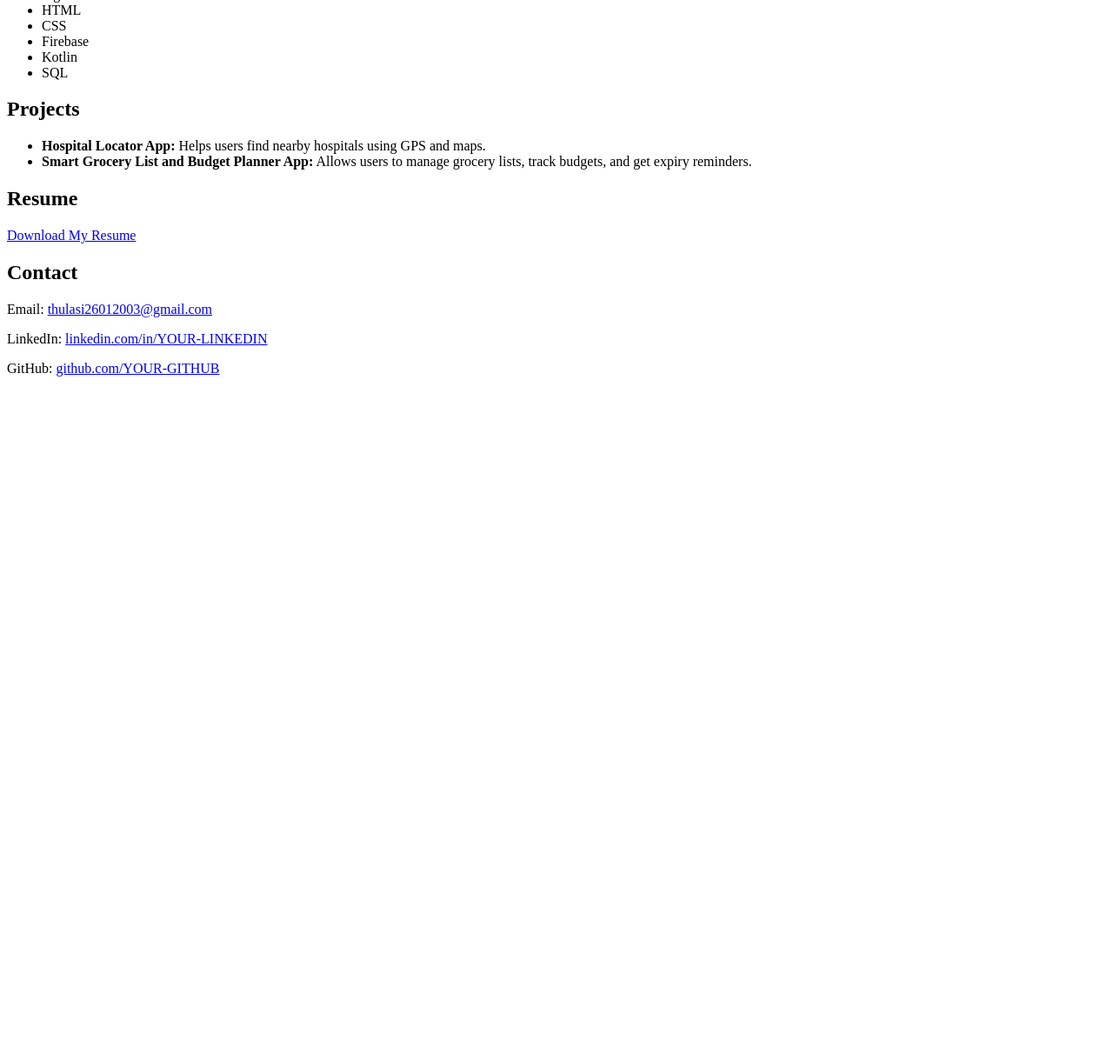
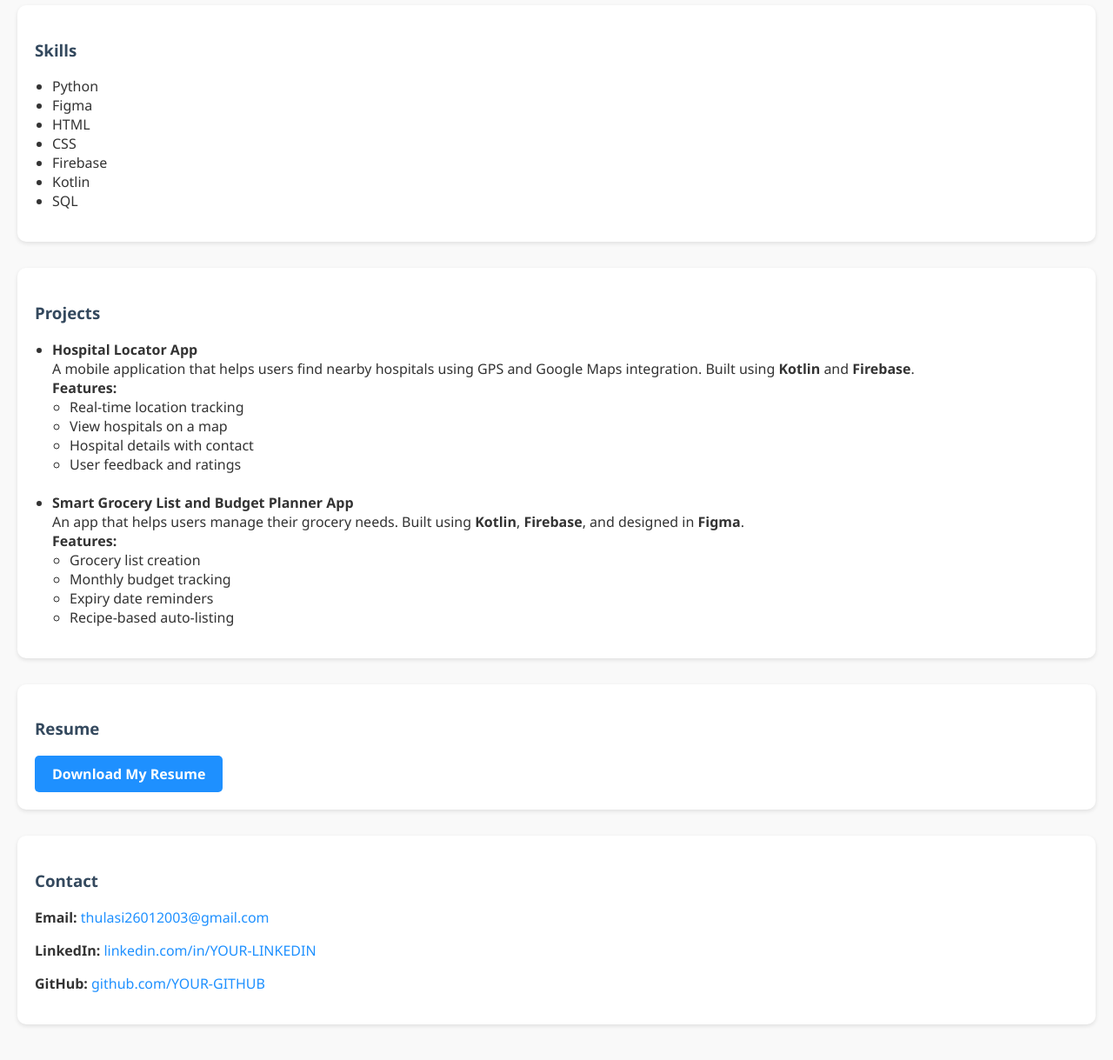
Before and after one commit to 1thulasi/Portfolio-, a plain HTML site: page index.html in a window 1280 px wide. Shown: the part 283-1502 px from the top of the page at 87% size. Before the commit the page ends 800 px from the top, so only its background shows below. Drawn offline with Linux system fonts and the light colour scheme.

Commit message:
Add files via upload

```diff
--- a/index.html
+++ b/index.html
@@ -1,16 +1,64 @@
 <!DOCTYPE html>
-<html>
+<html lang="en">
 <head>
+  <meta charset="UTF-8" />
+  <meta name="viewport" content="width=device-width, initial-scale=1.0" />
   <title>Thulasi N - Portfolio</title>
+  <style>
+    body {
+      font-family: 'Segoe UI', sans-serif;
+      margin: 0;
+      padding: 20px;
+      background-color: #f9f9f9;
+      color: #333;
+    }
+    h1 {
+      color: #2c3e50;
+    }
+    h2, h3 {
+      color: #34495e;
+    }
+    ul {
+      padding-left: 20px;
+    }
+    a {
+      color: #1e90ff;
+      text-decoration: none;
+    }
+    a:hover {
+      text-decoration: underline;
+    }
+    .section {
+      margin-bottom: 30px;
+      background: #fff;
+      padding: 20px;
+      border-radius: 10px;
+      box-shadow: 0 2px 5px rgba(0,0,0,0.1);
+    }
+    .button {
+      background-color: #1e90ff;
+      color: white;
+      padding: 10px 20px;
+      display: inline-block;
+      border-radius: 5px;
+      text-decoration: none;
+      font-weight: bold;
+    }
+    .button:hover {
+      background-color: #1565c0;
+    }
+  </style>
 </head>
 <body>
+
+  <div class="section">
     <h1>Hello, I'm Thulasi N</h1>
-  <p><strong>MCA Student | Software Developer</strong></p>
+    <h2>MCA Student | Software Developer</h2>
+    <p>I am a passionate and dedicated MCA student focused on becoming a skilled software developer. I enjoy building creative and user-friendly applications using modern tools and technologies.</p>
+  </div>
 
-  <h2>About Me</h2>
-  <p>I am a passionate and dedicated MCA student focused on becoming a skilled software developer. I enjoy building creative and user-friendly applications using modern tools and technologies.</p>
-
-  <h2>Skills</h2>
+  <div class="section">
+    <h3>Skills</h3>
     <ul>
       <li>Python</li>
       <li>Figma</li>
@@ -20,19 +68,48 @@
       <li>Kotlin</li>
       <li>SQL</li>
     </ul>
+  </div>
 
-  <h2>Projects</h2>
+  <div class="section">
+    <h3>Projects</h3>
     <ul>
-    <li><strong>Hospital Locator App:</strong> Helps users find nearby hospitals using GPS and maps.</li>
-    <li><strong>Smart Grocery List and Budget Planner App:</strong> Allows users to manage grocery lists, track budgets, and get expiry reminders.</li>
+      <li>
+        <strong>Hospital Locator App</strong><br />
+        A mobile application that helps users find nearby hospitals using GPS and Google Maps integration. Built using <strong>Kotlin</strong> and <strong>Firebase</strong>.
+        <br /><strong>Features:</strong>
+        <ul>
+          <li>Real-time location tracking</li>
+          <li>View hospitals on a map</li>
+          <li>Hospital details with contact</li>
+          <li>User feedback and ratings</li>
         </ul>
+      </li>
+      <br />
+      <li>
+        <strong>Smart Grocery List and Budget Planner App</strong><br />
+        An app that helps users manage their grocery needs. Built using <strong>Kotlin</strong>, <strong>Firebase</strong>, and designed in <strong>Figma</strong>.
+        <br /><strong>Features:</strong>
+        <ul>
+          <li>Grocery list creation</li>
+          <li>Monthly budget tracking</li>
+          <li>Expiry date reminders</li>
+          <li>Recipe-based auto-listing</li>
+        </ul>
+      </li>
+    </ul>
+  </div>
 
-  <h2>Resume</h2>
-  <p><a href="YOUR_RESUME_LINK_HERE" target="_blank">Download My Resume</a></p>
+  <div class="section">
+    <h3>Resume</h3>
+    <a href="resume.pdf" download class="button">Download My Resume</a>
+  </div>
 
-  <h2>Contact</h2>
-  <p>Email: <a href="mailto:thulasi26012003@gmail.com">thulasi26012003@gmail.com</a></p>
-  <p>LinkedIn: <a href="https://linkedin.com/in/YOUR-LINKEDIN" target="_blank">linkedin.com/in/YOUR-LINKEDIN</a></p>
-  <p>GitHub: <a href="https://github.com/YOUR-GITHUB" target="_blank">github.com/YOUR-GITHUB</a></p>
+  <div class="section">
+    <h3>Contact</h3>
+    <p><strong>Email:</strong> <a href="mailto:thulasi26012003@gmail.com">thulasi26012003@gmail.com</a></p>
+    <p><strong>LinkedIn:</strong> <a href="https://linkedin.com/in/YOUR-LINKEDIN">linkedin.com/in/YOUR-LINKEDIN</a></p>
+    <p><strong>GitHub:</strong> <a href="https://github.com/YOUR-GITHUB">github.com/YOUR-GITHUB</a></p>
+  </div>
+
 </body>
 </html>
```
Lines whose indentation alone changed are shown as unchanged.
